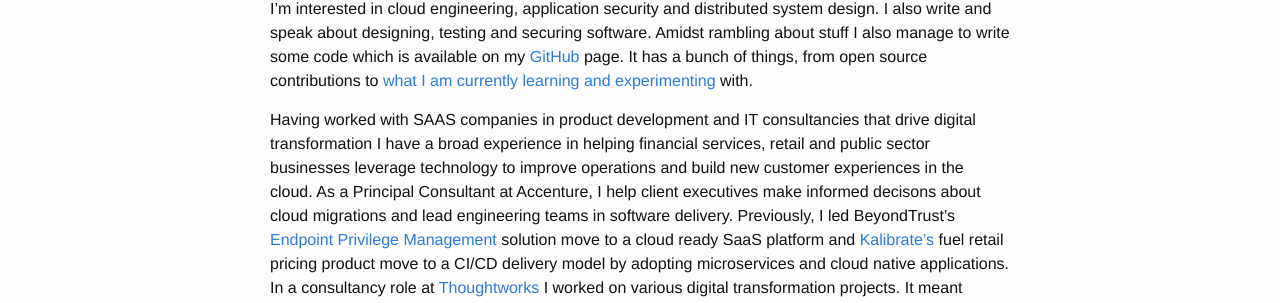
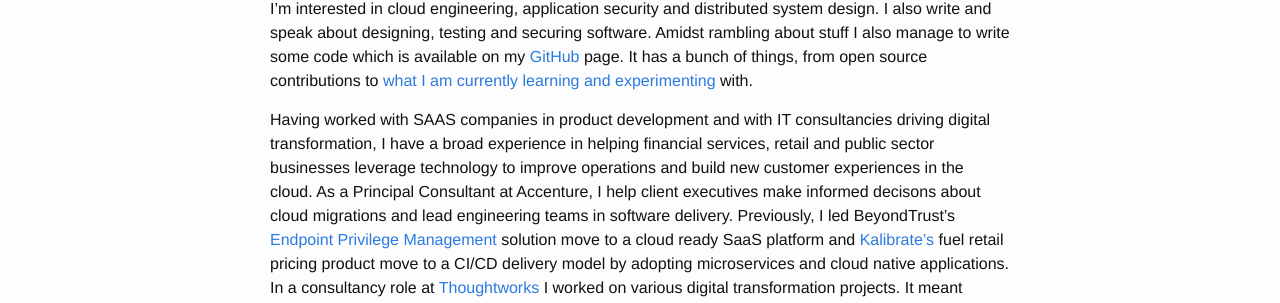
Before and after one commit to hemantksingh/hemantksingh.github.io, a Jekyll site: the page built from about.md, in a window 1280 px wide. Shown: the part 377-680 px from the top of the page. Built offline with Jekyll 4.4.1, drawn with Linux system fonts in a browser that asks for light colours.

Commit message:
Minor update

```diff
--- a/about.md
+++ b/about.md
@@ -9,6 +9,6 @@
 
 I'm interested in cloud engineering, application security and distributed system design. I also write and speak about designing, testing and securing software. Amidst rambling about stuff I also manage to write some code which is available on my [GitHub](https://github.com/hemantksingh) page. It has a bunch of things, from open source contributions to [what I am currently learning and experimenting](https://github.com/hemantksingh/messup-learn) with.
 
-Having worked with SAAS companies in product development and IT consultancies that drive digital transformation I have a broad experience in helping financial services, retail and public sector businesses leverage technology to improve operations and build new customer experiences in the cloud. As a Principal Consultant at Accenture, I help client executives make informed decisons about cloud migrations and lead engineering teams in software delivery. Previously, I led BeyondTrust's [Endpoint Privilege Management](https://www.beyondtrust.com/solutions) solution move to a cloud ready SaaS platform and [Kalibrate's](https://www.kalibrate.com) fuel retail pricing product move to a CI/CD delivery model by adopting microservices and cloud native applications. In a consultancy role at [Thoughtworks](https://thoughtworks.com) I worked on various digital transformation projects. It meant helping the business model their domain, identifying service boundaries in a micro-services architecture, simplifying APIs to be RESTful, building CI/CD pipelines, running security threat modelling sessions, hassle people about sticking to the testing pyramid or just pairing with someone on a complex problem.
+Having worked with SAAS companies in product development and with IT consultancies driving digital transformation, I have a broad experience in helping financial services, retail and public sector businesses leverage technology to improve operations and build new customer experiences in the cloud. As a Principal Consultant at Accenture, I help client executives make informed decisons about cloud migrations and lead engineering teams in software delivery. Previously, I led BeyondTrust's [Endpoint Privilege Management](https://www.beyondtrust.com/solutions) solution move to a cloud ready SaaS platform and [Kalibrate's](https://www.kalibrate.com) fuel retail pricing product move to a CI/CD delivery model by adopting microservices and cloud native applications. In a consultancy role at [Thoughtworks](https://thoughtworks.com) I worked on various digital transformation projects. It meant helping the business model their domain, identifying service boundaries in a micro-services architecture, simplifying APIs to be RESTful, building CI/CD pipelines, running security threat modelling sessions, hassle people about sticking to the testing pyramid or just pairing with someone on a complex problem.
 
 When not at work - cricket, cars, yoga and photography keep me occupied. Incidentally I also happen to have completely dispassionate opinions and views encompassing politics, history, Indian philosophy and cultural thought. Some of my musings can be found on [Twitter](https://twitter.com/_hemantksingh) and in this space too.
```
